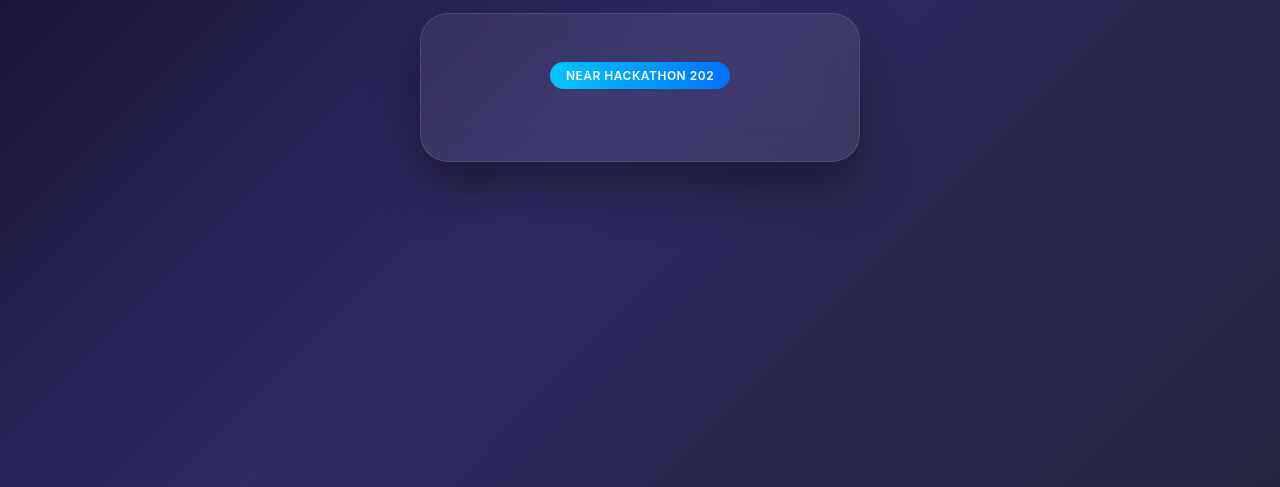
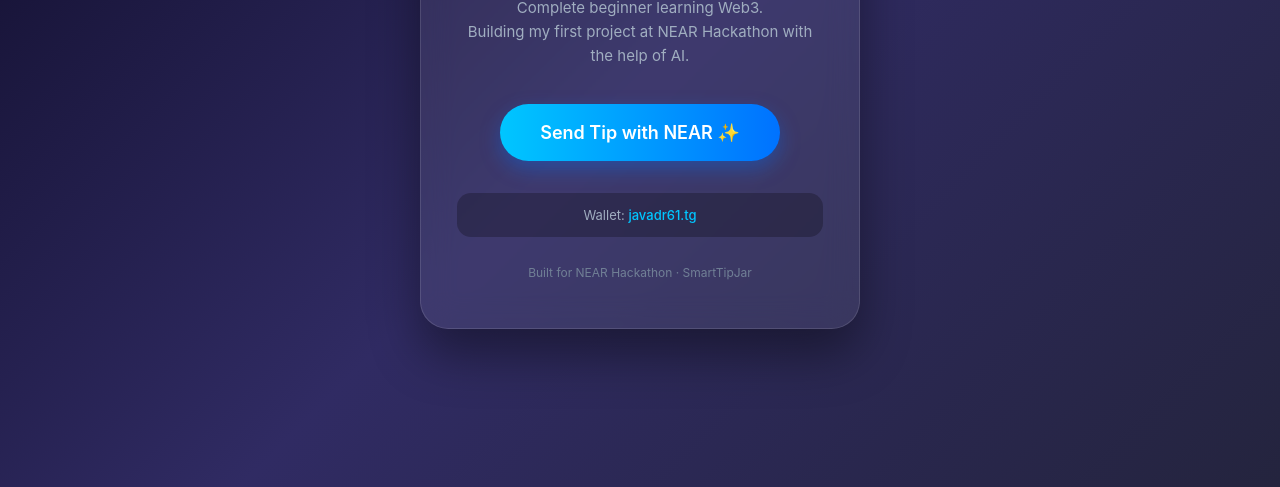
Before and after one commit to rizinikar96/SmartTipJar, a plain HTML site: page index.html in a window 1280 px wide. Shown: the part 313-800 px from the top of the page. Drawn offline with Linux system fonts and the light colour scheme.

Commit message:
Update index.html

```diff
--- a/index.html
+++ b/index.html
@@ -93,4 +93,26 @@
 </head>
 <body>
   <div class="card">
-    <div class="badge">NEAR HACKATHON 202
+    <div class="badge">NEAR HACKATHON 2026</div>
+
+    <h1>Javad</h1>
+
+    <p class="subtitle">
+      Complete beginner learning Web3.<br>
+      Building my first project at NEAR Hackathon with the help of AI.
+    </p>
+
+    <a class="tip-button" href="https://app.mynearwallet.com/send-money/javadr61.tg" target="_blank">
+      Send Tip with NEAR ✨
+    </a>
+
+    <div class="wallet-box">
+      Wallet: <span>javadr61.tg</span>
+    </div>
+
+    <div class="footer">
+      Built for NEAR Hackathon · SmartTipJar
+    </div>
+  </div>
+</body>
+</html>
```
